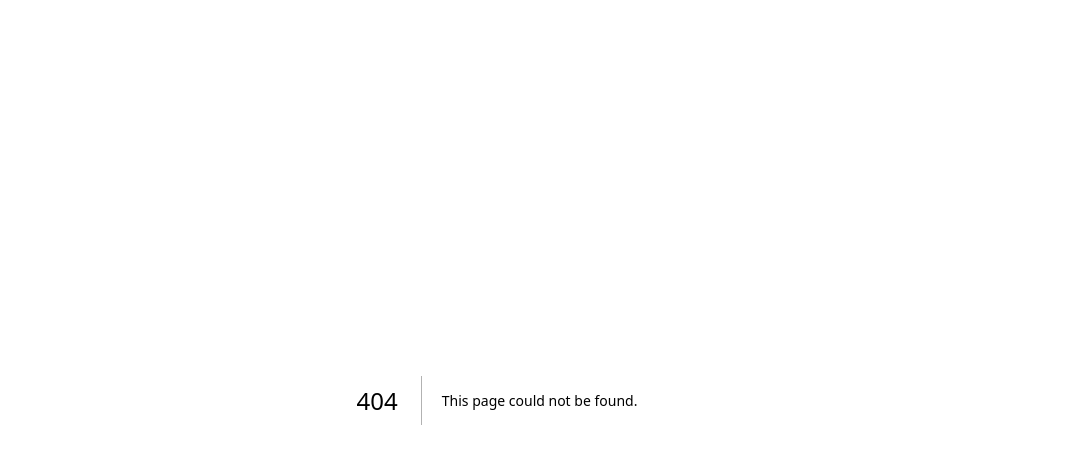
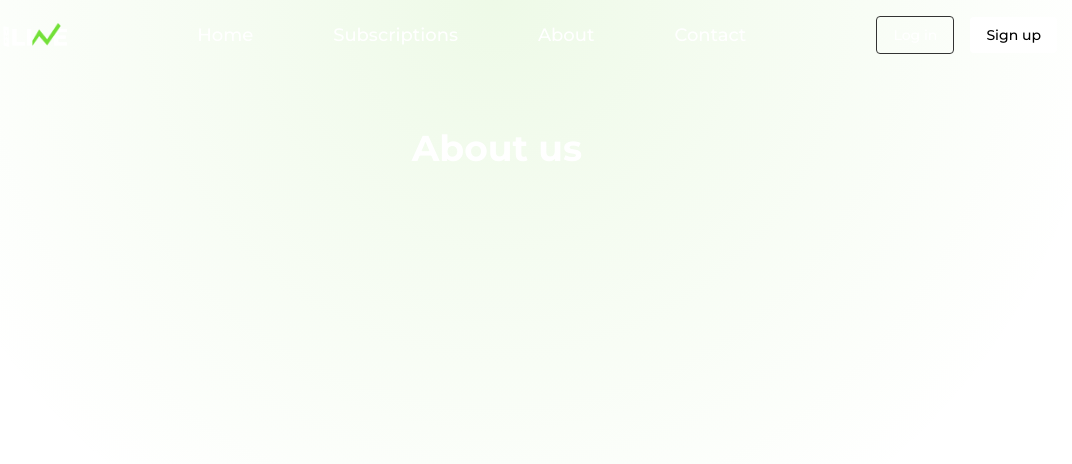
Before and after one commit to glaciercodeio/BeatTheLine-WebApp, a Next.js app: page /aboutUs in a window 1280 px wide. Before the commit this address had no page. Shown: the top 464 px of the page, without its empty margins (143-1215 px from the left). Built offline with nearby package versions, Linux system fonts and the light colour scheme.

Commit message:
Create about us component

```diff
--- /dev/null
+++ b/src/app/aboutUs/page.jsx
@@ -0,0 +1,21 @@
+import Image from "next/image";
+import Navbar from '@/app/components/ui/Navbar';
+
+export default function AboutUs() {
+    return (
+        <>
+            <Navbar initialBackground={false} />
+
+            <div
+                className="min-h-screen flex flex-col bg-white relative "
+                style={{
+                    background: `radial-gradient(circle at top, rgba(114, 213, 60, 0.12) 0%, rgba(255, 255, 255, 0) 60%)`,
+                }}>
+
+                <h3 className="text-4xl font-bold text-center mt-32 text-ellipsis text-white">
+                    About us
+                </h3>
+            </div >
+        </>
+    );
+}
```
Also changed, not shown: public/BTL-Logo-Horz-Dk-Gradient.svg (added).
